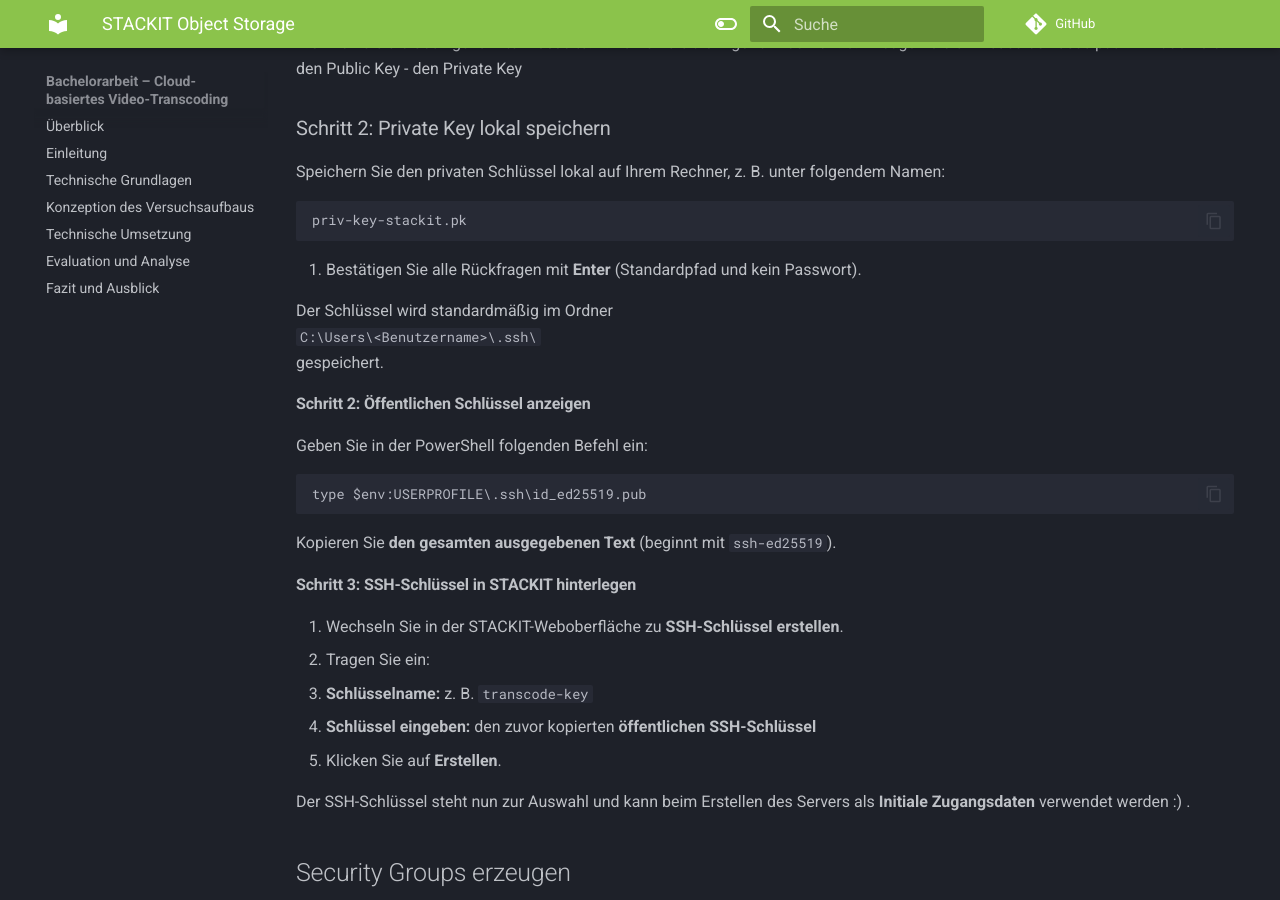
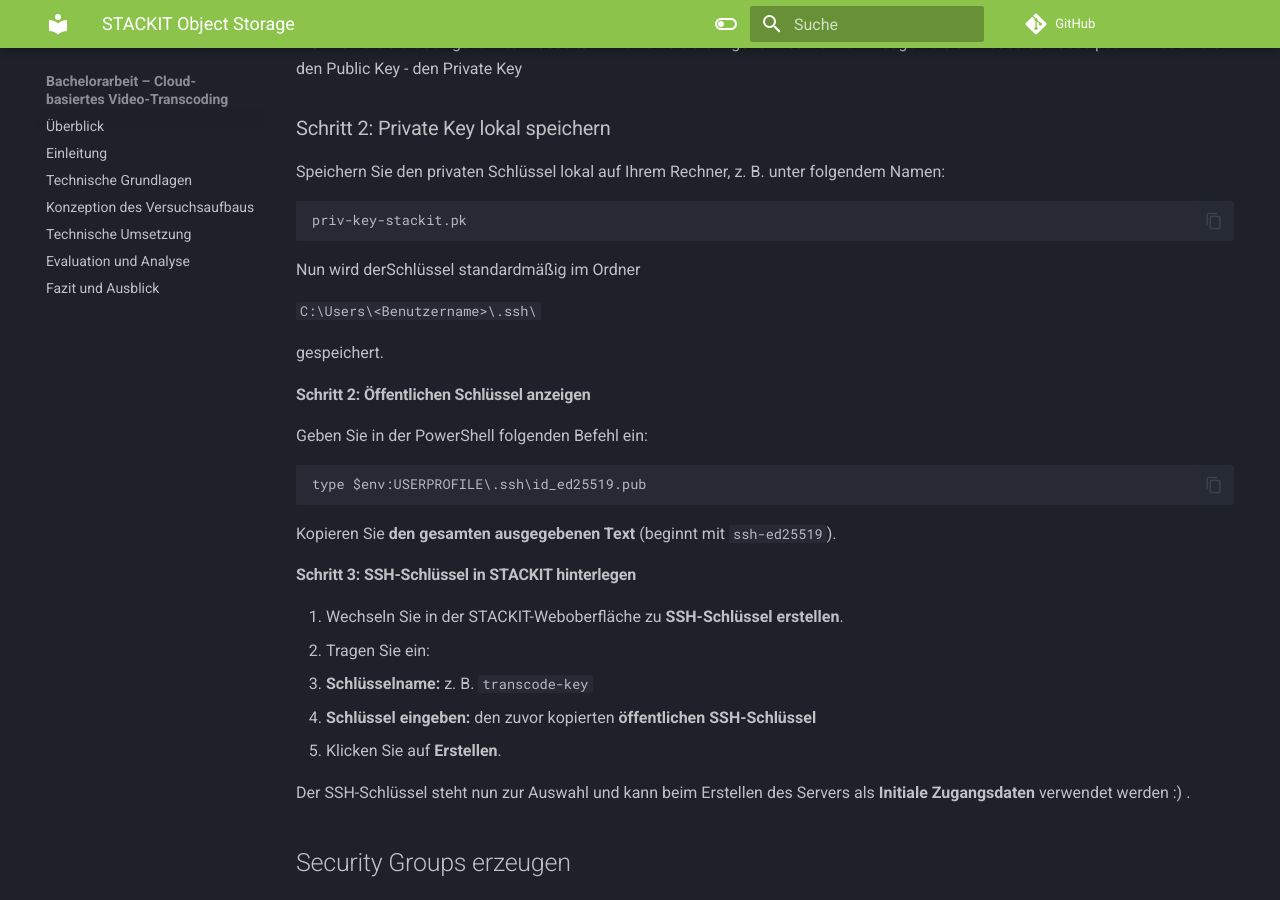
Before and after one commit to LimaLima2670/StackItPraktikumThesis, an MkDocs documentation site: the page built from docs/Versuch1/02-BucketCreation.md, in a window 1280 px wide and 900 px high, scrolled down 4201 px. Built offline with MkDocs 1.6.1 and Material for MkDocs 9.7.7, drawn with Linux system fonts in a browser that asks for light colours; comment, search, counter and statistics services are not loaded.

Commit message:
Update 02-BucketCreation.md

````diff
--- a/docs/Versuch1/02-BucketCreation.md
+++ b/docs/Versuch1/02-BucketCreation.md
@@ -228,10 +228,10 @@ Speichern Sie den privaten Schlüssel lokal auf Ihrem Rechner, z. B. unter folge
 priv-key-stackit.pk
 ```
 
-3. Bestätigen Sie alle Rückfragen mit **Enter** (Standardpfad und kein Passwort).
+Nun wird derSchlüssel standardmäßig im Ordner
 
-Der Schlüssel wird standardmäßig im Ordner
 `C:\Users\<Benutzername>\.ssh\`
+
 gespeichert.
 
 #### Schritt 2: Öffentlichen Schlüssel anzeigen
````
